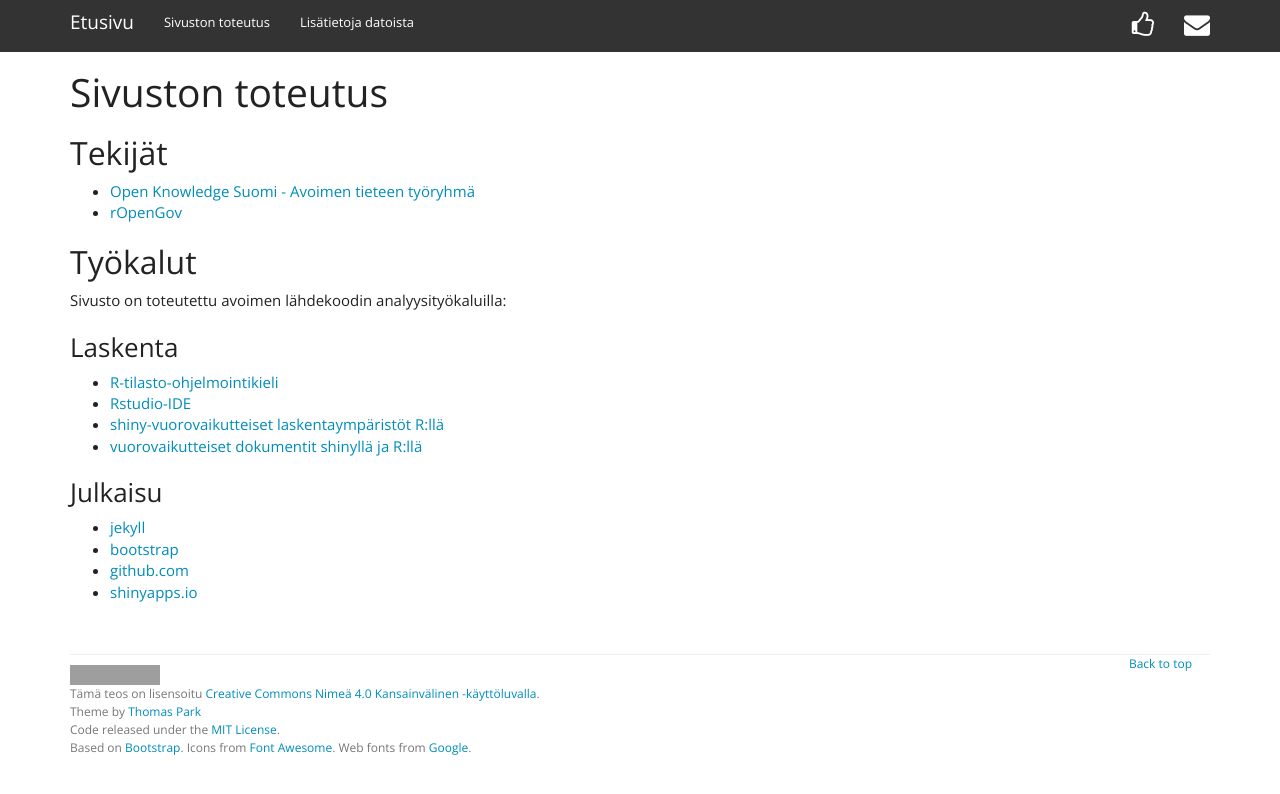
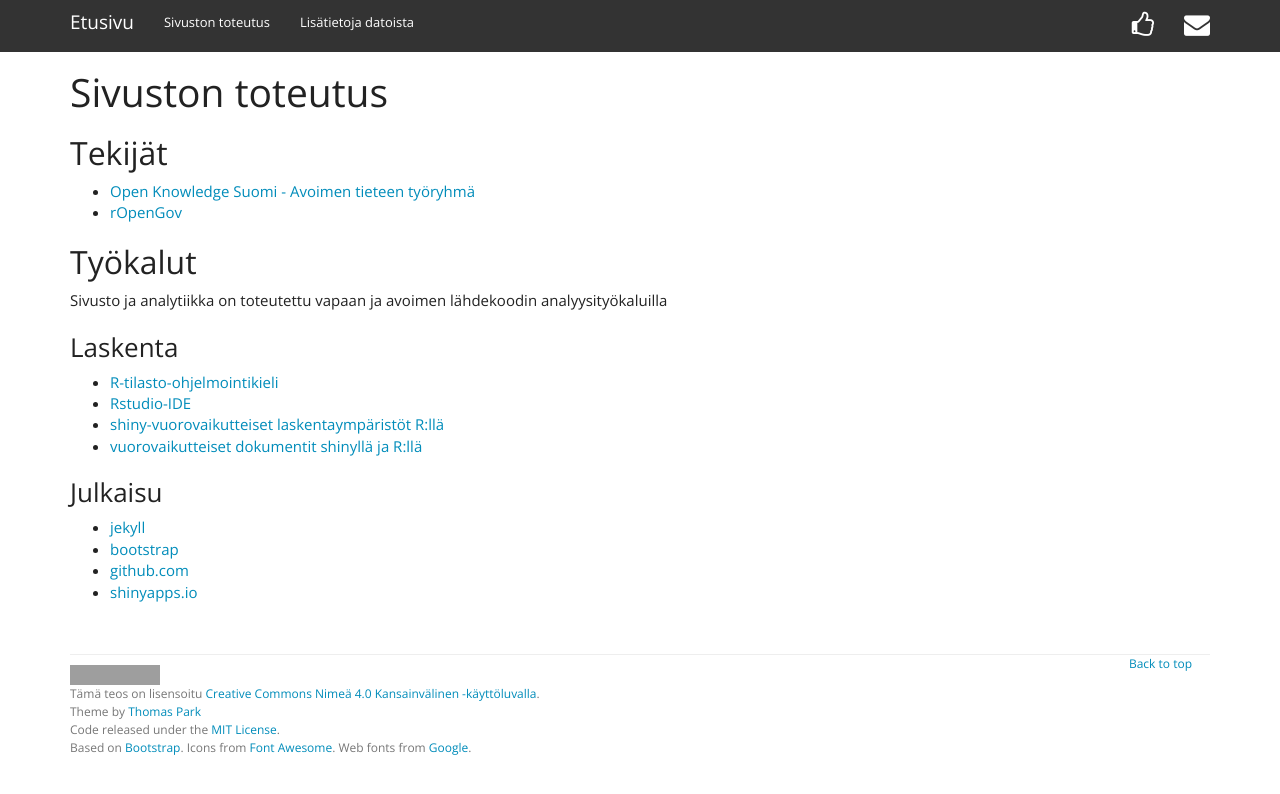
Before and after one commit to okffi-science/avoin-suomi-2014, a Jekyll site: the page built from toteutus.md, in a window 1280 px wide. Shown: the top 794 px of the page. Built offline with Jekyll 4.4.1, drawn with Linux system fonts in a browser that asks for light colours; nearby versions of some CDN libraries; Markdown is read by kramdown in place of the engine named in the settings; grey boxes are pictures that could not be loaded.

Commit message:
updeittia

```diff
--- a/toteutus.md
+++ b/toteutus.md
@@ -12,18 +12,18 @@
 
 ## Työkalut
 
-Sivusto on toteutettu avoimen lähdekoodin analyysityökaluilla:
+Sivusto ja analytiikka on toteutettu vapaan ja avoimen lähdekoodin analyysityökaluilla
 
 ### Laskenta
 
-- [R-tilasto-ohjelmointikieli](www.r-project.org)
+- [R-tilasto-ohjelmointikieli](http://www.r-project.org)
 - [Rstudio-IDE](http://www.rstudio.com/products/RStudio/)
 - [shiny-vuorovaikutteiset laskentaympäristöt R:llä](http://shiny.rstudio.com/)
 - [vuorovaikutteiset dokumentit shinyllä ja R:llä](http://rmarkdown.rstudio.com/authoring_shiny.html)
 
 ### Julkaisu
 
-- [jekyll]()
-- [bootstrap]()
-- [github.com]()
-- [shinyapps.io]()
+- [jekyll](http://jekyllrb.com/)
+- [bootstrap](http://getbootstrap.com/)
+- [github.com](https://github.com/)
+- [shinyapps.io](https://www.shinyapps.io/)
```
